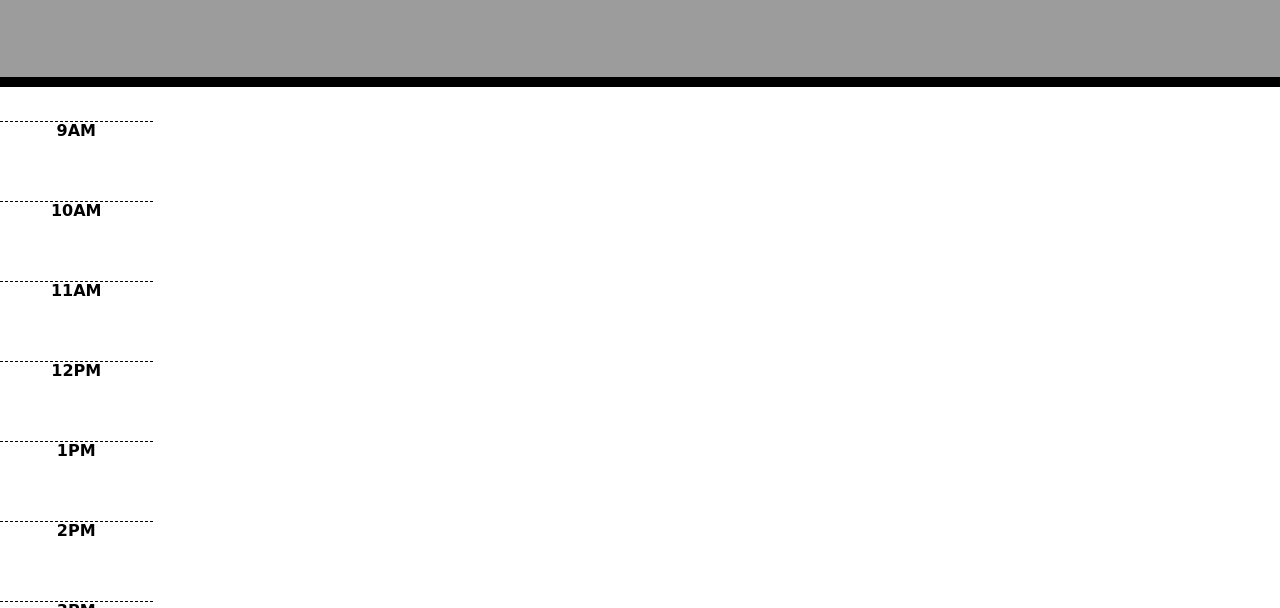
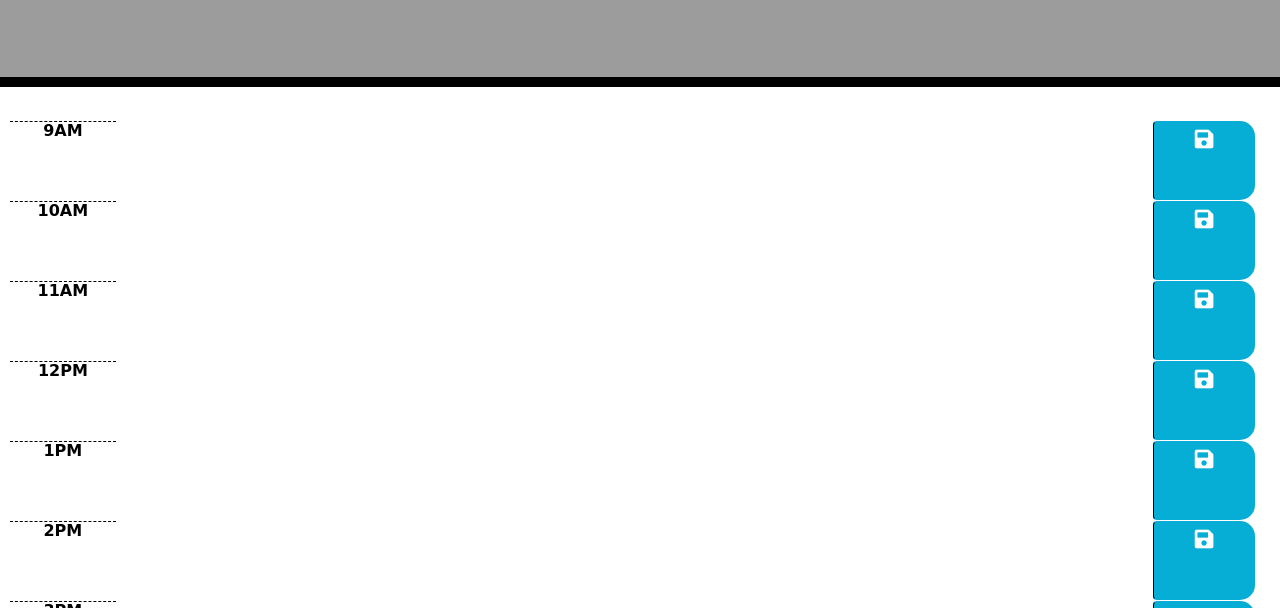
Before and after one commit to torbitj/work-day-planner, a plain HTML site: page index.html in a window 1280 px wide. Shown: the part 181-789 px from the top of the page. Drawn offline with nearby package versions, Linux system fonts and the light colour scheme; a web font is replaced by a local one.

Commit message:
debugged: overrode min width in css and padding left. added button and icon for save button

```diff
--- a/assets/css/style.css
+++ b/assets/css/style.css
@@ -35,6 +35,8 @@ textarea{
   white-space: pre-wrap;
   height: 80px;
   border-top: 1px solid white;
+  min-width: 100vw;
+  padding-left: 20px;
 }
 
 .hour {
--- a/assets/javascript/logic.js
+++ b/assets/javascript/logic.js
@@ -53,10 +53,12 @@ timeCards.forEach(function(timeCards){
 
     var rowEl = $('<tr>').addClass('row time-block col-12');
     var timeHead = $('<th>').addClass('hour col').text(timeCards.time);
-    var taskEl = $('<td>').addClass('col-9').text(timeCards.task);
-    var saveEl = $('<td>').addClass('col').text(timeCards.save);
+    var taskEl = $('<td>').addClass('col-10').text(timeCards.tasks);
+    var saveEl = $('<td>').addClass('col btn saveBtn').text(timeCards.save);
+    var saveIcon = $('<i>').addClass('fas fa-save fa-lg');
 
-    rowEl.append(timeHead, taskEl, saveEl)
-    timeContainer.append(rowEl)
+    saveEl.append(saveIcon);
+    rowEl.append(timeHead, taskEl, saveEl);
+    timeContainer.append(rowEl);
 
 })
```
